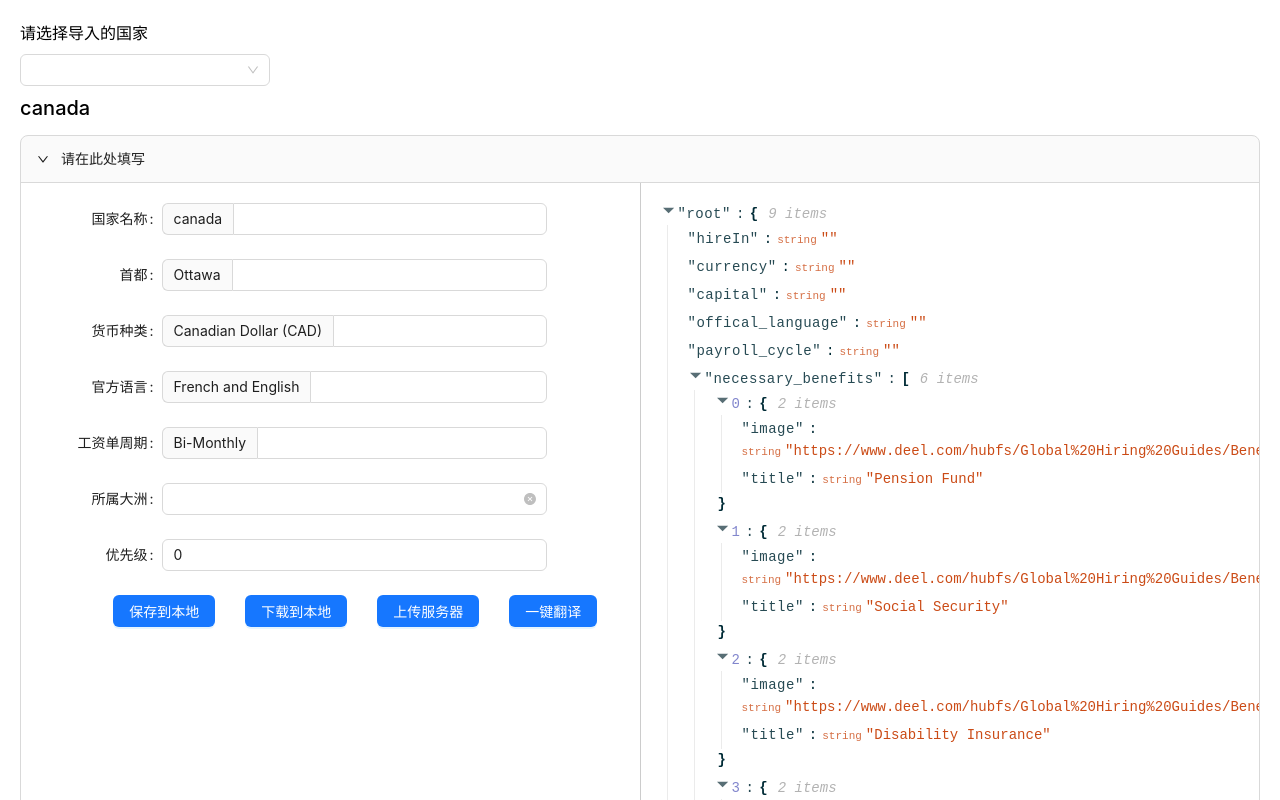
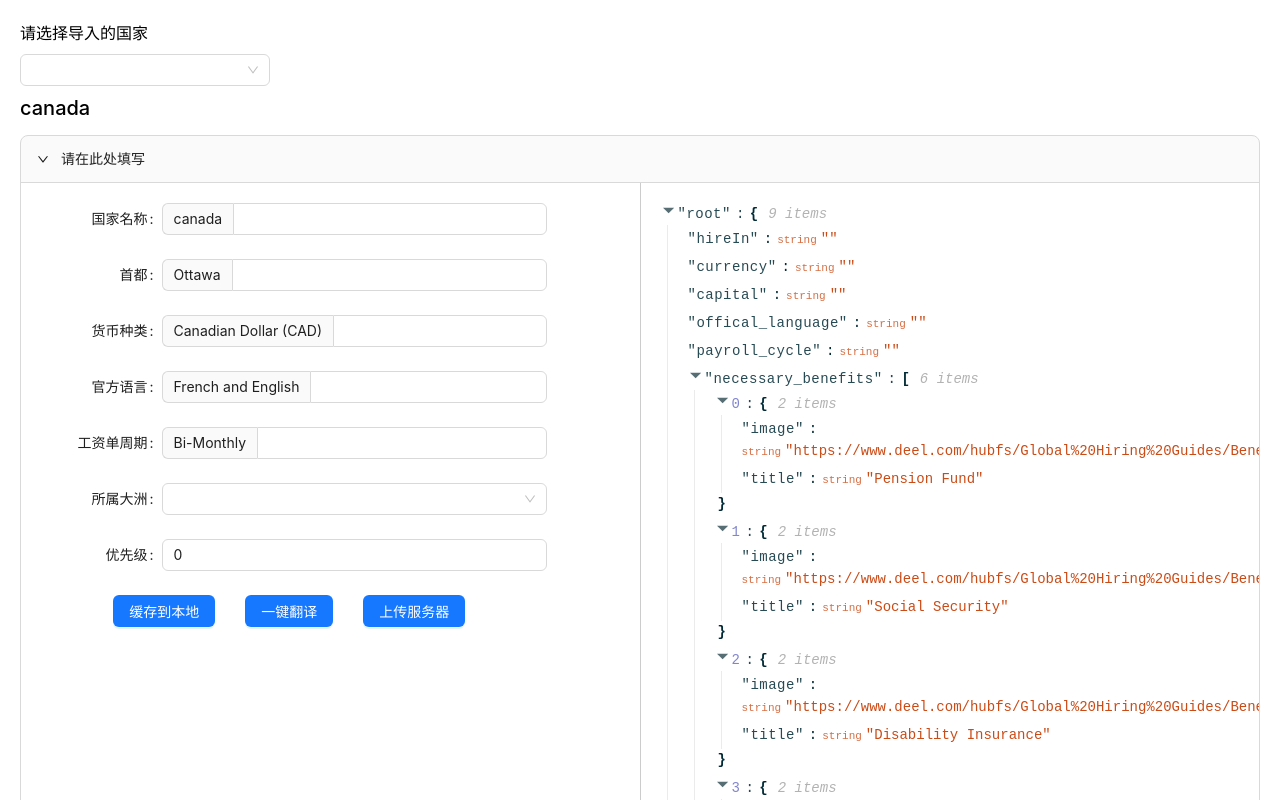
Before and after one commit to luxiangqiang/ParsingJSON, a React app: page / in a window 1280 px wide. Shown: the top 800 px of the page. Built offline with nearby package versions, Linux system fonts and the light colour scheme.

Commit message:
fit: fixed

```diff
--- a/src/App.tsx
+++ b/src/App.tsx
@@ -14,7 +14,7 @@ let initialState: ICountry = {
     hireIn: "",
     offical_language: "",
     payroll_cycle: "",
-    continent: "",
+    continent: undefined,
     priority: 0,
   },
 };
--- a/src/components/Collapse/index.tsx
+++ b/src/components/Collapse/index.tsx
@@ -7,13 +7,13 @@ import CountryForm from "@/components/CountryForm/index";
 
 const { Panel } = Collapse;
 
-let initialState = {
+let initialState:IData = {
   capital: "",
   currency: "",
   hireIn: "",
   offical_language: "",
   payroll_cycle: "",
-  continent: "",
+  continent: undefined,
   priority: 0,
 };
 
--- a/src/components/CountryForm/index.tsx
+++ b/src/components/CountryForm/index.tsx
@@ -2,7 +2,7 @@ import React, { useEffect, useMemo, useState } from "react";
 import { Input, Select, Form, Button, message, InputNumber, Spin } from "antd";
 import { IData, ISaveCountry } from "@/components/types";
 import "./country-form.less";
-import { downloadJSON } from "@/utils/downloadJSON";
+// import { downloadJSON } from "@/utils/downloadJSON";
 import debounce from "lodash.debounce";
 import md5 from 'js-md5';
 import axios from "axios";
@@ -14,27 +14,27 @@ const useContinents = function () {
   return [
     {
       label: "亚洲",
-      value: "亚洲",
+      value: 2,
     },
     {
       label: "欧洲",
-      value: "欧洲",
+      value: 4,
     },
     {
       label: "北美洲",
-      value: "北美洲",
+      value: 5,
     },
     {
       label: "南美洲",
-      value: "南美洲",
+      value: 6,
     },
     {
       label: "非洲",
-      value: "非洲",
+      value: 3,
     },
     {
       label: "大洋洲",
-      value: "大洋洲",
+      value: 7,
     },
   ];
 };
@@ -80,9 +80,9 @@ const CountryForm: React.FC<{
   };
 
   // 下载到本地
-  const handlerDownload = function () {
-    downloadJSON(formData, sourceData.hireIn);
-  };
+  // const handlerDownload = function () {
+  //   downloadJSON(formData, sourceData.hireIn);
+  // };
 
   // 上传服务器
   const handlerUpload = function () {
@@ -97,7 +97,7 @@ const CountryForm: React.FC<{
       payrollCycle: formData.payroll_cycle,
       priority: formData.priority,
       quickStartGuide: sourceData.quickStartGuide,
-
+      area: Number(formData.continent)
     }
     const config:RequestInit  = {
       "headers": {
@@ -219,15 +219,23 @@ const CountryForm: React.FC<{
           htmlType="submit"
           onClick={handlerSaveLocalStory}
         >
-          保存到本地
+          缓存到本地
         </Button>
-        <Button
+        {/* <Button
           className="download"
           type="primary"
           htmlType="submit"
           onClick={handlerDownload}
         >
           下载到本地
+        </Button> */}
+        <Button
+          className="upload"
+          type="primary"
+          htmlType="submit"
+          onClick={handlerTranslation}
+        >
+          一键翻译
         </Button>
         <Button
           className="upload"
@@ -237,14 +245,6 @@ const CountryForm: React.FC<{
         >
           上传服务器
         </Button>
-        <Button
-          className="upload"
-          type="primary"
-          htmlType="submit"
-          onClick={handlerTranslation}
-        >
-          一键翻译
-        </Button>
       </Form.Item>
       </Form>
     </Spin>
--- a/src/components/types.ts
+++ b/src/components/types.ts
@@ -6,7 +6,7 @@ export interface IData {
   payroll_cycle: string;
   necessary_benefits?: { image: string; title: string }[];
   quickStartGuide?: object;
-  continent?: string;
+  continent?: number;
   priority?: number;
 }
 export interface ICountry {
@@ -23,4 +23,5 @@ export interface ISaveCountry {
   payrollCycle: String;
   priority: Number;
   quickStartGuide: Record<string, any>;
+  area: number;
 }
```
